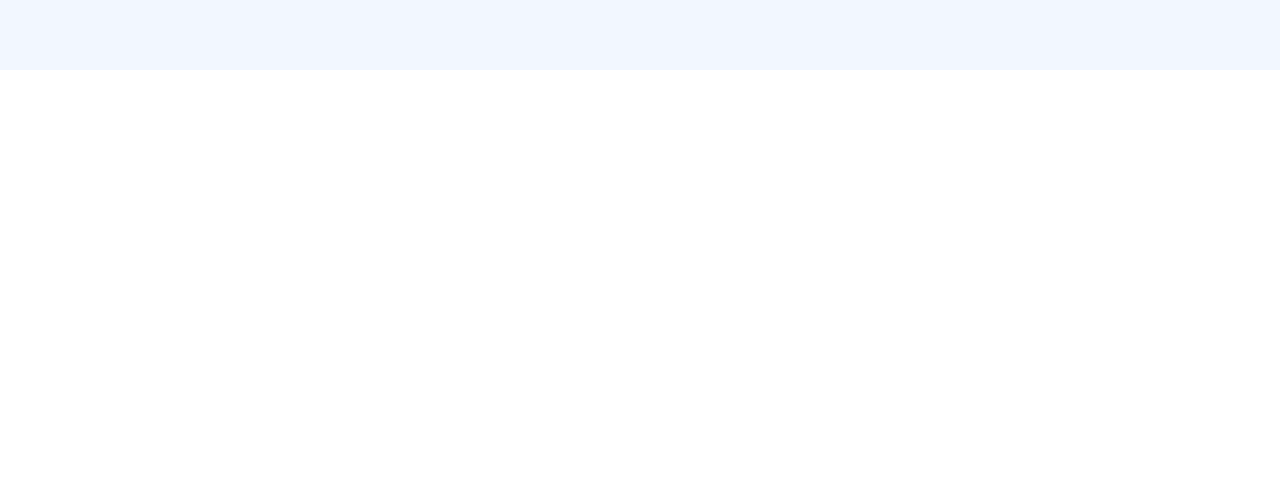
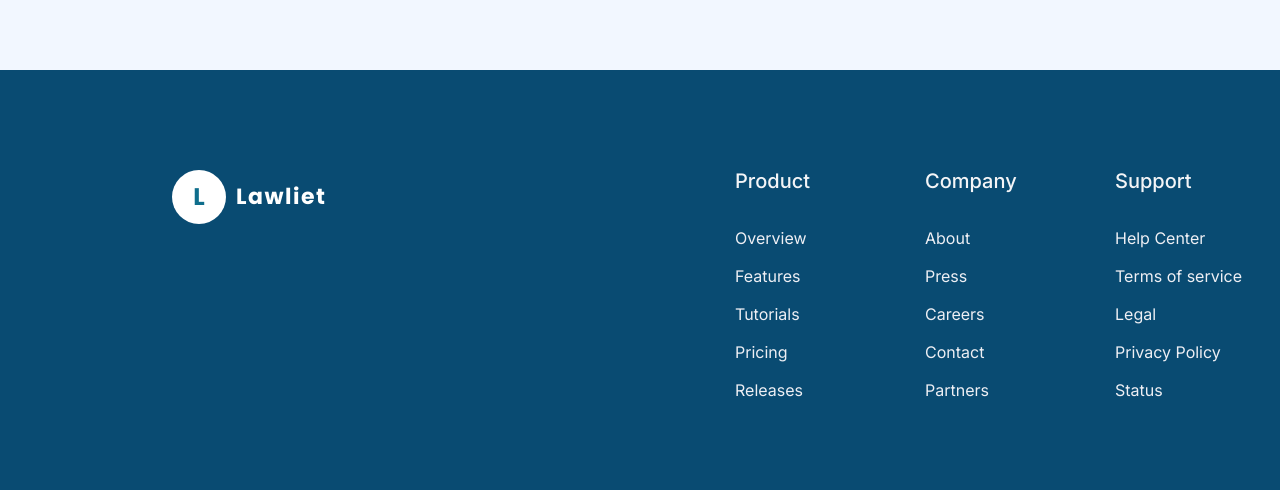
Before and after one commit to KHARKIVSKA-KURKUMA/Lawliet, a website built with Parcel: page src/index.html in a window 1280 px wide. Shown: the part 1755-2245 px from the top of the page. Before the commit the page ends 1825 px from the top, so only its background shows below. Built offline with nearby package versions, Linux system fonts and the light colour scheme; a web font is replaced by a local one.

Commit message:
added nav section

```diff
--- a/src/index.html
+++ b/src/index.html
@@ -16,6 +16,7 @@
     <include src="./partials/header.html"></include>
     <include src="./partials/hero.html"></include>
     <include src="./partials/utility.html"></include>
+    <include src="./partials/navigation.html"></include>
     <include src="./partials/footer.html"></include>
     <script type="module" src="./index.js"></script>
   </body>
--- /dev/null
+++ b/src/partials/navigation.html
@@ -0,0 +1,40 @@
+<section class="navigation">
+  <div class="container">
+    <div class="navigation-logoWrap">
+      <p class="navigation-logo">L</p>
+      <p class="navigation-logoTitle">Lawliet</p>
+    </div>
+    <ul class="navigation-list list">
+      <li class="navigation-item">
+        <h3 class="navigation-title">Product</h3>
+        <ul class="navigation-list-list list">
+          <li>Overview</li>
+          <li>Features</li>
+          <li>Tutorials</li>
+          <li>Pricing</li>
+          <li>Releases</li>
+        </ul>
+      </li>
+      <li class="navigation-item">
+        <h3 class="navigation-title">Company</h3>
+        <ul class="navigation-list-list list">
+          <li>About</li>
+          <li>Press</li>
+          <li>Careers</li>
+          <li>Contact</li>
+          <li>Partners</li>
+        </ul>
+      </li>
+      <li class="navigation-item">
+        <h3 class="navigation-title">Support</h3>
+        <ul class="navigation-list-list list">
+          <li>Help Center</li>
+          <li>Terms of service</li>
+          <li>Legal</li>
+          <li>Privacy Policy</li>
+          <li>Status</li>
+        </ul>
+      </li>
+    </ul>
+  </div>
+</section>
--- a/src/sass/index.scss
+++ b/src/sass/index.scss
@@ -1,12 +1,9 @@
-/* ---------------------------------- utils --------------------------------- */
 @import './utils/var';
-@import './utils/hidden';
-/* ---------------------------------- base ---------------------------------- */
 @import './base/reset';
 @import './base/common';
 @import './base/container';
-/* --------------------------------- layouts -------------------------------- */
 @import './layouts/header';
 @import './layouts/hero';
 @import './layouts/utility';
+@import './layouts/navigation';
 @import './layouts/footer';
--- a/src/sass/layouts/_header.scss
+++ b/src/sass/layouts/_header.scss
@@ -10,6 +10,8 @@
     display: flex;
     align-items: center;
     padding-left: 7px;
+    font-family: 'Poppins', sans-serif;
+    cursor: pointer;
   }
   &-logo {
     width: 36px;
@@ -30,8 +32,6 @@
     line-height: 23px;
     letter-spacing: 1.5px;
   }
-  &-navigation {
-  }
   &-list {
     display: flex;
     gap: 56px;
@@ -41,5 +41,6 @@
     line-height: 23px;
     letter-spacing: 1.5px;
     font-family: Poppins, sans-serif;
+    cursor: pointer;
   }
 }
--- a/src/sass/layouts/_hero.scss
+++ b/src/sass/layouts/_hero.scss
@@ -64,6 +64,7 @@
     width: 190px;
     height: 80px;
     margin-bottom: 115px;
+    cursor: pointer;
   }
   &-company {
     margin-bottom: 46px;
--- /dev/null
+++ b/src/sass/layouts/_navigation.scss
@@ -0,0 +1,62 @@
+.navigation {
+  background-color: #094b72;
+  .container {
+    padding-top: 100px;
+    padding-bottom: 90px;
+    display: flex;
+    justify-content: space-between;
+    align-items: flex-start;
+  }
+  &-logoWrap {
+    font-family: 'Poppins', sans-serif;
+    display: flex;
+    align-items: center;
+    padding-left: 7px;
+    cursor: pointer;
+  }
+  &-logo {
+    width: 54px;
+    height: 54px;
+    border-radius: 50%;
+    background-color: #ffffff;
+    color: #0f6e8c;
+    display: flex;
+    align-items: center;
+    justify-content: center;
+    font-size: 24px;
+    font-weight: 700;
+    margin-right: 10px;
+  }
+  &-logoTitle {
+    font-size: 22px;
+    font-weight: 700;
+    line-height: 23px;
+    letter-spacing: 1.5px;
+    color: #ffffff;
+  }
+  &-list {
+    display: flex;
+    gap: 30px;
+  }
+  &-item {
+    width: 160px;
+  }
+  &-title {
+    color: #f4f5f7;
+    font-size: 20px;
+    font-weight: 500;
+    margin-bottom: 32px;
+  }
+  &-list-list {
+    color: #eeeff4;
+    font-size: 16px;
+    font-weight: 400;
+    display: flex;
+    flex-direction: column;
+    gap: 12px;
+    line-height: 26px;
+    li {
+      cursor: pointer;
+    }
+  }
+}
--- a/src/sass/utils/_hidden.scss
+++ /dev/null
@@ -1,12 +0,0 @@
-.visually-hidden {
-  position: absolute;
-  white-space: nowrap;
-  width: 1px;
-  height: 1px;
-  overflow: hidden;
-  border: 0;
-  padding: 0;
-  clip: rect(0 0 0 0);
-  clip-path: inset(50%);
-  margin: -1px;
-}
```
